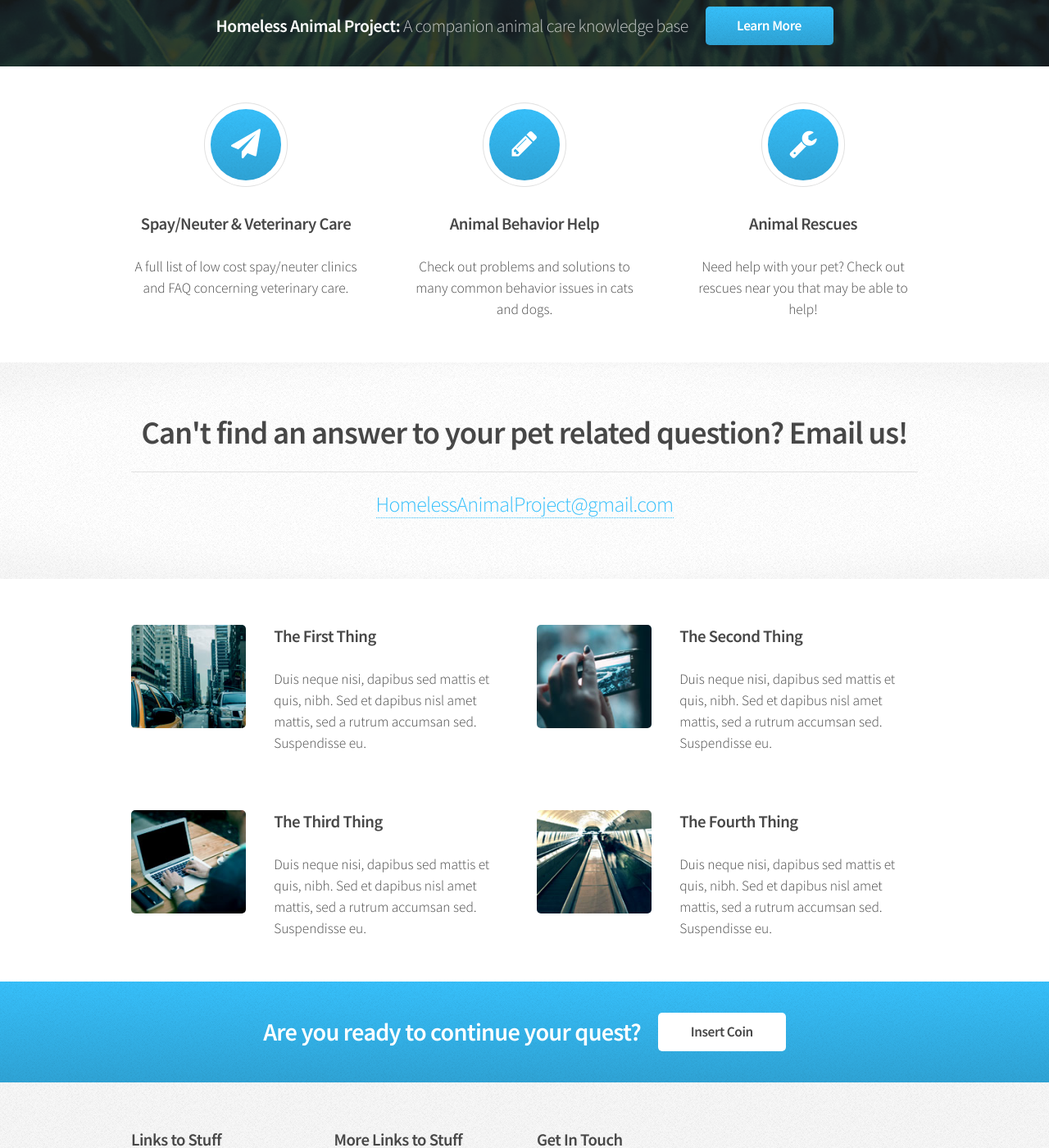
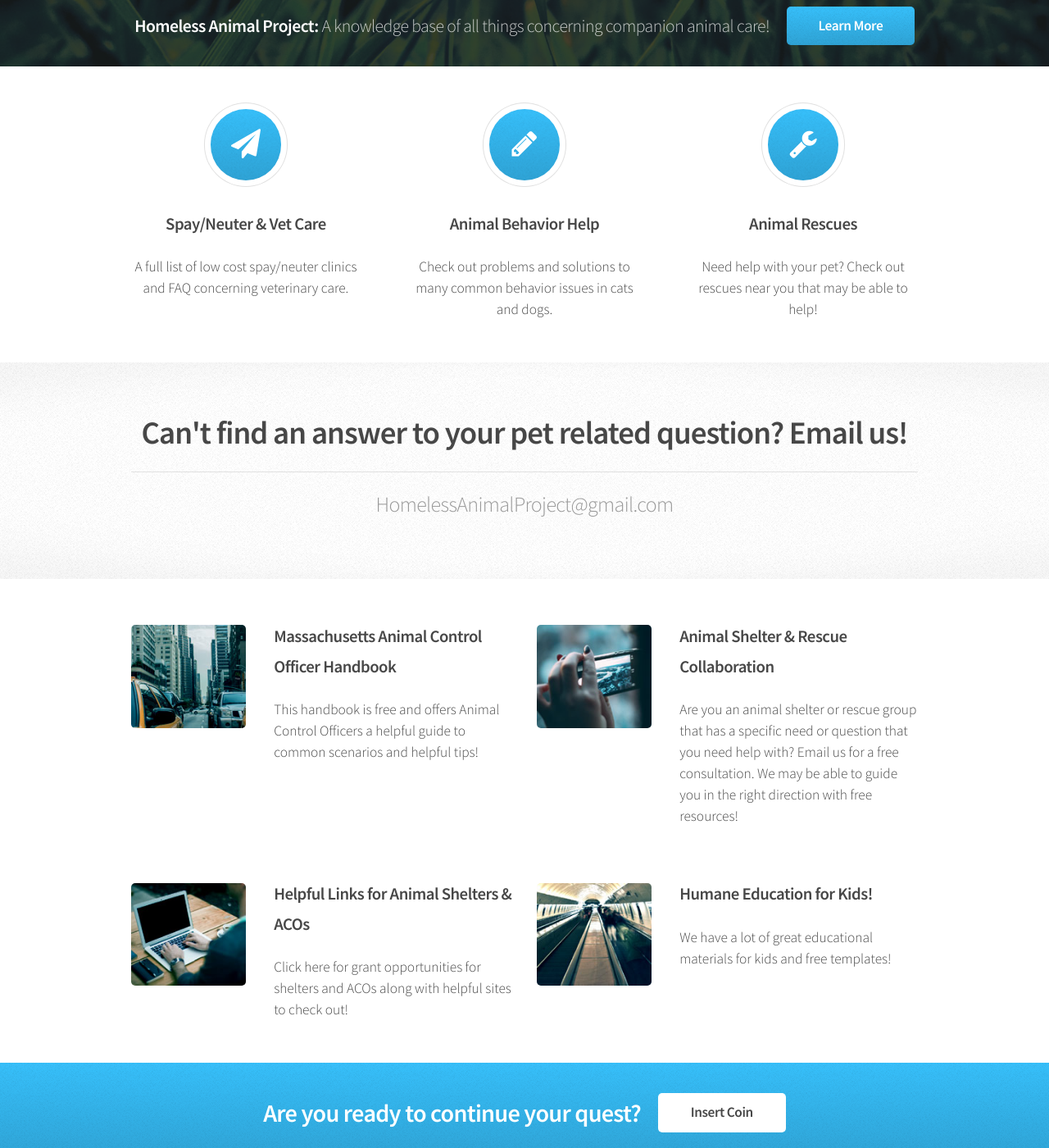
Before and after one commit to HomelessAnimalProject/HomelessAnimalProject.github.io, a Jekyll site: the page built from index.html, in a window 1280 px wide and 1400 px high, scrolled down 452 px. Shown: the whole window at 82% size. Built offline with Jekyll 4.4.1, drawn with Linux system fonts in a browser that asks for light colours; the list of posts is cut into pages by our own code.

Commit message:
first and fourth things

```diff
--- a/index.html
+++ b/index.html
@@ -6,7 +6,7 @@ layout: default
 <!-- Banner -->
 	<section id="banner">
 		<header>
-			<h2>{{ site.name }}: <em>{{ site.description }}</em></h2>
+			<h2>Homeless Animal Project: <em>A knowledge base of all things concerning companion animal care! <a href="http://html5up.net"></a></em></h2>
 			<a href="#" class="button">Learn More</a>
 		</header>
 	</section>
@@ -18,7 +18,7 @@ layout: default
 				<section class="4u">
 					<div class="box highlight">
 						<i class="icon major fa-paper-plane"></i>
-						<h3>Spay/Neuter & Veterinary Care</h3>
+						<h3>Spay/Neuter & Vet Care</h3>
 						<p> A full list of low cost spay/neuter clinics and FAQ concerning veterinary care.</p>
 					</div>
 				</section>
@@ -45,7 +45,7 @@ layout: default
 		<div class="container">
 			<header class="major">
 				<h2>Can't find an answer to your pet related question? Email us! </h2>
-				<p><a href="mailto:homelessanimalproject@gmail.com">HomelessAnimalProject@gmail.com</a></p>
+				<p>HomelessAnimalProject@gmail.com </p>
 			</header>
 		</div>
 	</section>
@@ -58,8 +58,8 @@ layout: default
 					<div class="box post">
 						<a href="#" class="image left"><img src="{{ site.baseurl }}/assets/images/pic01.jpg" alt="" /></a>
 						<div class="inner">
-							<h3>The First Thing</h3>
-							<p>Duis neque nisi, dapibus sed mattis et quis, nibh. Sed et dapibus nisl amet mattis, sed a rutrum accumsan sed. Suspendisse eu.</p>
+							<h3>Massachusetts Animal Control Officer Handbook</h3>
+							<p>This handbook is free and offers Animal Control Officers a helpful guide to common scenarios and helpful tips!</p>
 						</div>
 					</div>
 				</section>
@@ -67,8 +67,8 @@ layout: default
 					<div class="box post">
 						<a href="#" class="image left"><img src="{{ site.baseurl }}/assets/images/pic02.jpg" alt="" /></a>
 						<div class="inner">
-							<h3>The Second Thing</h3>
-							<p>Duis neque nisi, dapibus sed mattis et quis, nibh. Sed et dapibus nisl amet mattis, sed a rutrum accumsan sed. Suspendisse eu.</p>
+							<h3>Animal Shelter & Rescue Collaboration</h3>
+							<p>Are you an animal shelter or rescue group that has a specific need or question that you need help with? Email us for a free consultation. We may be able to guide you in the right direction with free resources!</p>
 						</div>
 					</div>
 				</section>
@@ -78,8 +78,8 @@ layout: default
 					<div class="box post">
 						<a href="#" class="image left"><img src="{{ site.baseurl }}/assets/images/pic03.jpg" alt="" /></a>
 						<div class="inner">
-							<h3>The Third Thing</h3>
-							<p>Duis neque nisi, dapibus sed mattis et quis, nibh. Sed et dapibus nisl amet mattis, sed a rutrum accumsan sed. Suspendisse eu.</p>
+							<h3>Helpful Links for Animal Shelters & ACOs</h3>
+							<p>Click here for grant opportunities for shelters and ACOs along with helpful sites to check out!</p>
 						</div>
 					</div>
 				</section>
@@ -87,8 +87,8 @@ layout: default
 					<div class="box post">
 						<a href="#" class="image left"><img src="{{ site.baseurl }}/assets/images/pic04.jpg" alt="" /></a>
 						<div class="inner">
-							<h3>The Fourth Thing</h3>
-							<p>Duis neque nisi, dapibus sed mattis et quis, nibh. Sed et dapibus nisl amet mattis, sed a rutrum accumsan sed. Suspendisse eu.</p>
+							<h3>Humane Education for Kids!</h3>
+							<p>We have a lot of great educational materials for kids and free templates!</p>
 						</div>
 					</div>
 				</section>
```
